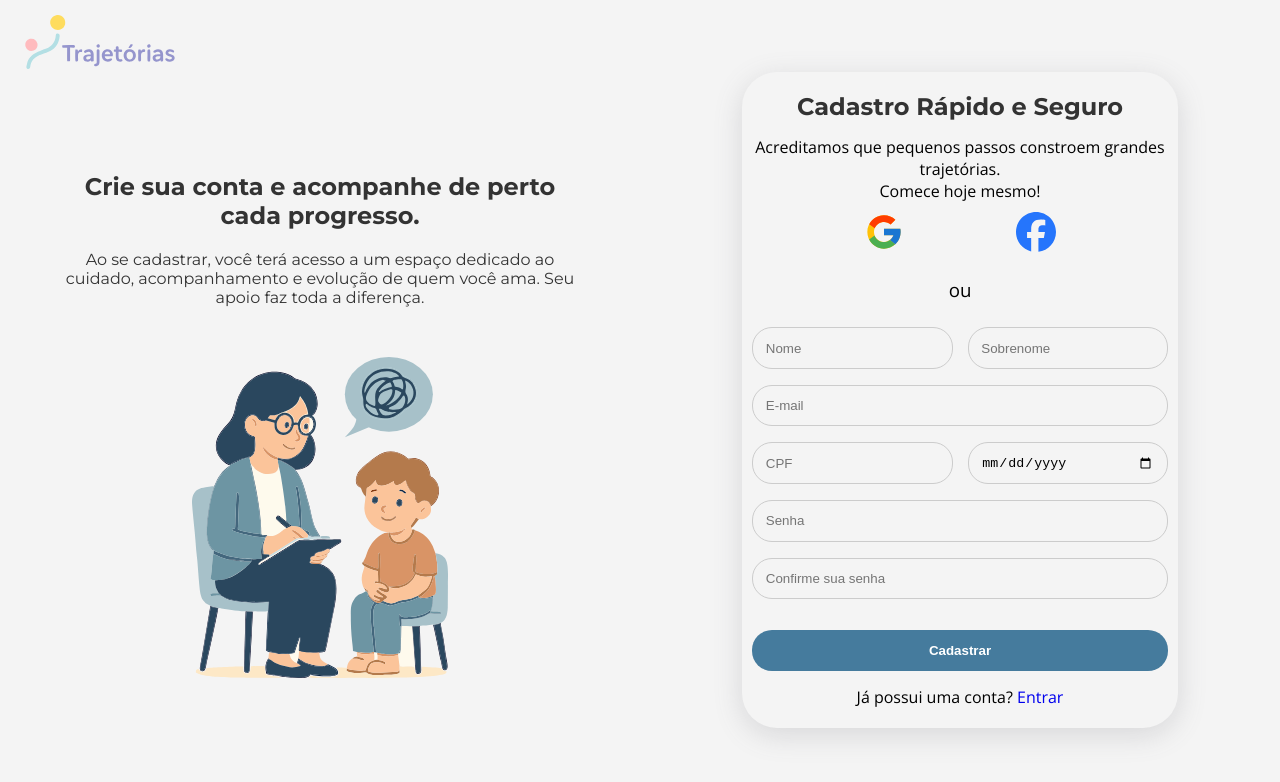
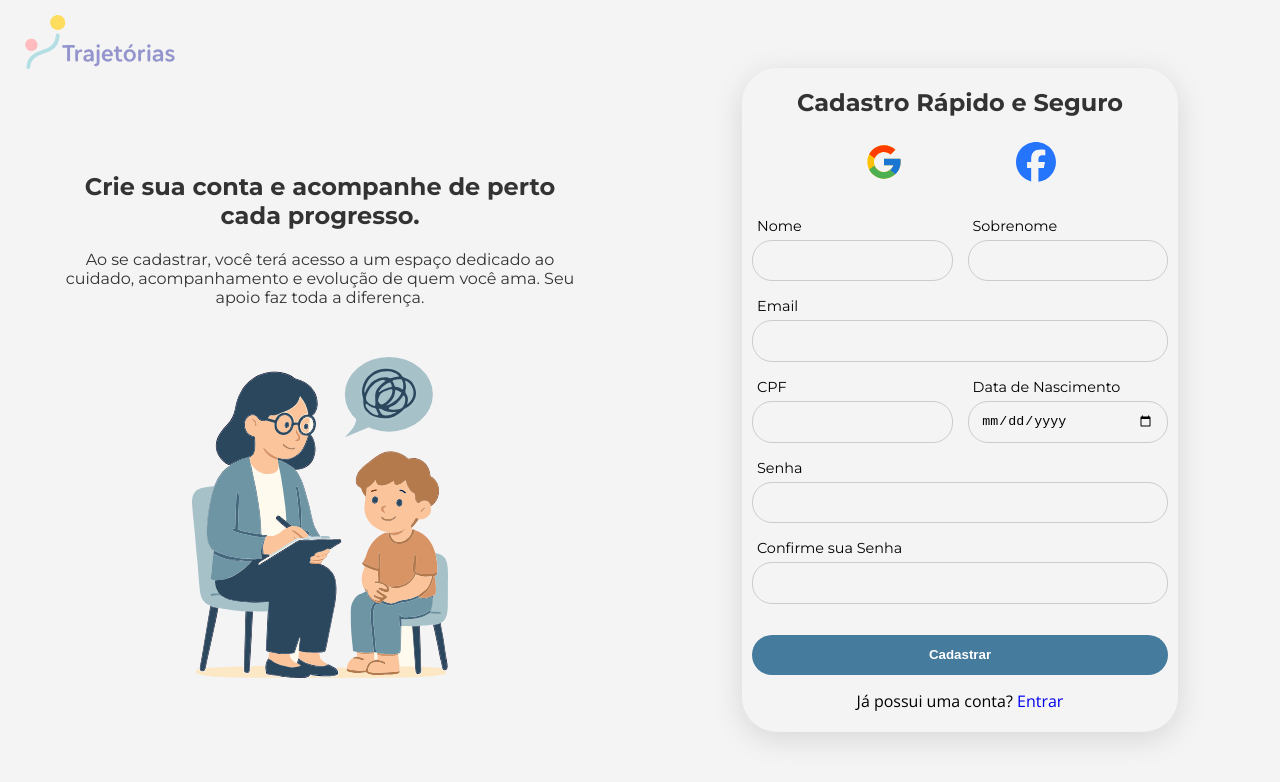
Before and after one commit to FabricioDangellis/front-Trajetorias, a React (Vite) app: page /cadastro in a window 1280 px wide. Shown: the top 782 px of the page. Built offline with nearby package versions, Linux system fonts and the light colour scheme; a web font is replaced by a local one.

Commit message:
Correção dos inputs da tela de cadastro

```diff
--- a/src/pages/Cadastro/Cadastro.tsx
+++ b/src/pages/Cadastro/Cadastro.tsx
@@ -76,87 +76,105 @@ export default function Cadastro() {
           <div className="formulario">
 
             <h2>Cadastro Rápido e Seguro</h2>
-            <span>Acreditamos que pequenos passos constroem grandes trajetórias. <br />
-              Comece hoje mesmo!
-            </span>
 
             <div className="logins">
-              <button title="Faça login com o Google" className="google">
+              <button title="Cadastre-se com o Google" className="google">
                 <FcGoogle className="iconeLogin" />
               </button>
 
-              <button title="Faça login com o Facebook" className="facebook">
+              <button title="Cadastre-se com o Facebook" className="facebook">
                 <FaFacebook className="iconeLogin" />
               </button>
             </div>
 
-            <h3>ou</h3>
 
             <form onSubmit={handleLogin}>
 
               <div className="nome">
+                <div className="nom">
+                  <label htmlFor="id">Nome</label>
                   <TextInput
+                    id="nome"
                     type="text"
-                  placeholder="Nome"
                     value={name}
                     onChange={(e) => setName(e.target.value)}
                     required
                   />
+                </div>
 
+                <div className="sobrenom">
+                  <label htmlFor="sobrenome">Sobrenome</label>
                   <TextInput
+                    id="sobenome"
                     type="text"
-                  placeholder="Sobrenome"
                     value={lastName}
                     onChange={(e) => setLastName(e.target.value)}
                     required
                   />
                 </div>
+              </div>
 
+              <div className="email">
+                <label htmlFor="email">Email</label>
                 <TextInput
+                  id="email"
                   type="email"
-                placeholder="E-mail"
                   value={email}
                   onChange={(e) => setEmail(e.target.value)}
                   label="E-mail"
                   required
                 />
+              </div>
 
               <div className="dados">
+                <div className="cpf">
+                  <label htmlFor="cpf">CPF</label>
                   <TextInput
+                    id="cpf"
                     className="cpf"
                     type="text"
-                  placeholder="CPF"
                     value={cpf}
                     onChange={(e) => setCPF(e.target.value)}
                     required
                   />
+                </div>
 
+                <div className="dataNascimento">
+                  <label htmlFor="nascimento">Data de Nascimento</label>
                   <TextInput
+                    id="nascimento"
                     className="nascimento"
                     type="date"
-                  placeholder="Data de nascimento"
                     value={dataBirth}
                     onChange={(e) => setDataBirth(e.target.value)}
                     required
                   />
+                </div>
+
 
               </div>
 
+              <div className="senhas">
+                <label htmlFor="senha">Senha</label>
                 <TextInput
+                  id="senha"
                   type="password"
-                placeholder="Senha"
                   value={password}
                   onChange={(e) => setPassword(e.target.value)}
                   required
                 />
+              </div>
 
+              <div className="senhas">
+                <label htmlFor="confirmeSenha">Confirme sua Senha</label>
                 <TextInput
+                  id="confirmeSenha"
                   type="password"
-                placeholder="Confirme sua senha"
                   value={confirmedPassword}
                   onChange={(e) => setConfirmedPassword(e.target.value)}
                   required
                 />
+              </div>
 
               <button type="submit">Cadastrar</button>
             </form>
--- a/src/pages/Cadastro/style.css
+++ b/src/pages/Cadastro/style.css
@@ -45,6 +45,7 @@
     .formulario {
         width: 65%;
 
+
         form .nome {
             display: flex;
             gap: 15px;
@@ -52,6 +53,7 @@
 
         form .dados {
             display: flex;
+            align-items: end;
             gap: 15px;
             width: 100%;
 
@@ -61,6 +63,20 @@
             flex: 2;
         }
 
+        .dataNascimento, .nom, .sobrenom, .email, .cpf, .senhas {
+                text-align: left;
+                font-size: 0.9rem;
+
+                label {
+                    margin-left: 5px;
+                }
+
+                input {
+                    margin-top: 5px;
+                }
+            }
+
+
         button {
             margin-bottom: 15px;
         }
```
Lines whose indentation alone changed are shown as unchanged.
